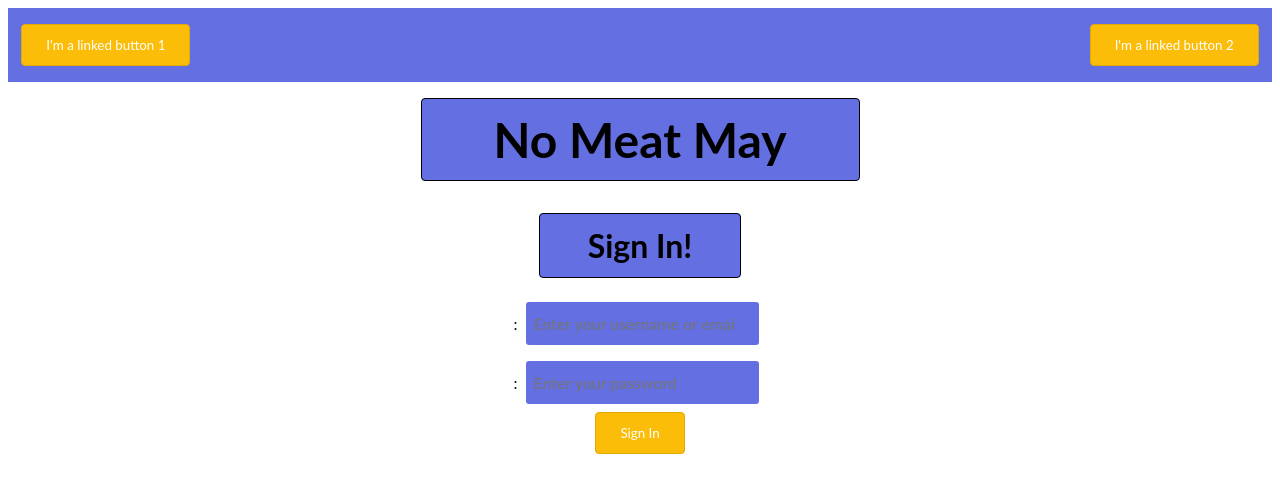
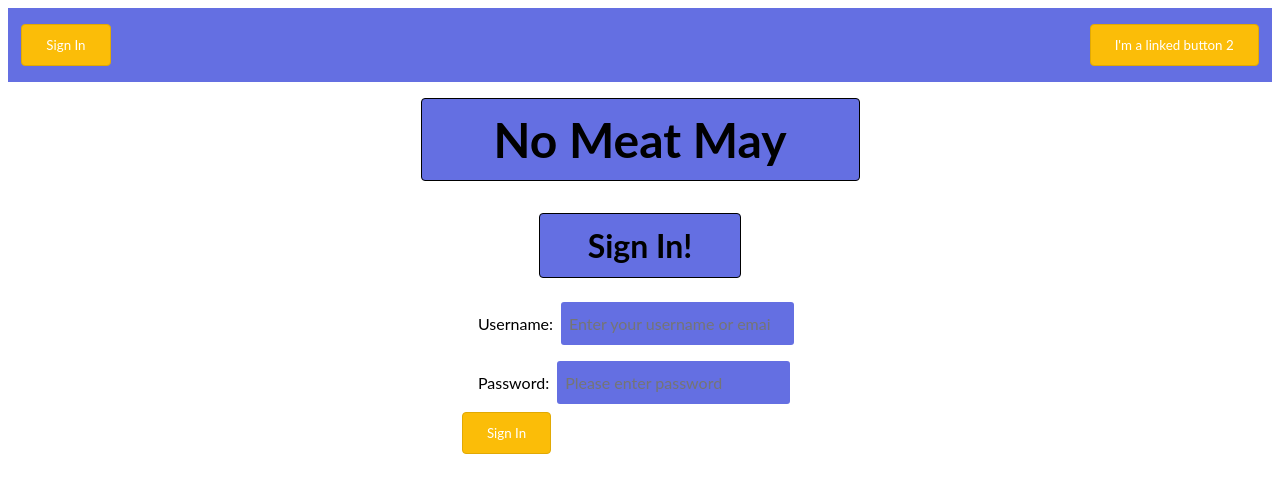
Before and after one commit to codeinaire/nmmFrontEnd, a React (Create React App) app: page /signin in a window 1280 px wide. Shown: the top 492 px of the page. Built offline with nearby package versions, Linux system fonts and the light colour scheme.

Commit message:
Create fetch to signup backend without graphql

```diff
--- a/package.json
+++ b/package.json
@@ -7,7 +7,9 @@
     "apollo-client": "^2.2.0",
     "apollo-client-preset": "^1.0.6",
     "apollo-link": "^1.0.7",
+    "apollo-link-context": "^1.0.3",
     "apollo-link-http": "^1.3.2",
+    "axios": "^0.17.1",
     "babel-eslint": "^8.1.1",
     "flow-bin": "^0.60.1",
     "graphql": "^0.11.7",
--- a/src/containers/SignInPage.jsx
+++ b/src/containers/SignInPage.jsx
@@ -1,13 +1,33 @@
-import React, { Component } from 'react';
-import { Link } from 'react-router-dom';
+// @flow
+import React from 'react';
+import gql from 'graphql-tag';
+import { graphql } from 'react-apollo';
+// import { Link } from 'react-router-dom';
 import { StyledFlex } from './SplashPage';
 import Button from '../sharedPresentational/SharedButton';
 import NavBar from '../sharedPresentational/SharedNavBar';
 import TextBox from '../sharedPresentational/SharedTextBox';
 import InputField from '../sharedPresentational/SharedInputField';
 
-class SignInPage extends Component {
-  render() {
+type PropsType = {
+  mutate: () => {};
+};
+
+const SignInPage = (props: PropsType) => {
+  function handleSubmit(event) {
+    event.preventDefault();
+    const data = new FormData(event.target);
+    props.mutate({
+      variables: {
+        username: data.get('username'),
+        password: data.get('password'),
+      },
+    }).then((response) => {
+        console.log('got data', response);
+    }).catch((error) => {
+        console.log('there was an error sending the query', error);
+    });
+  }
   return (
     <StyledFlex >
       <NavBar />
@@ -21,28 +41,50 @@ class SignInPage extends Component {
         backgroundColour="#fbbd08"
         textColour="#fff"
       />
+      <form onSubmit={handleSubmit}>
         <InputField
-          label="Username"
+          ariaLabel="Username"
+          labelFor="userName"
+          labelName="Username"
+          name="username"
           placeholder="Enter your username or email."
           type="text"
-          name="username"
         />
         <InputField
-          label="Password"
-          placeholder="Enter your password"
+          ariaLabel="password"
+          labelFor="password"
+          labelName="Password"
+          name="password"
+          placeholder="Please enter password"
           type="password"
-          name="password"
         />
-        <Link to="/profile-edit">
         <Button
           title="Sign In"
           size="3"
           margin="1"
         />
-        </Link>
+      </form>
     </StyledFlex>
   );
+};
+
+const submitSignInDetails = gql`
+  mutation signInUser(
+    $username: String!,
+    $password: String!,
+  ) {
+    signInUser (
+      username: $username,
+      password: $password,
+    ) {
+      username,
+      firstname,
+      lastname,
+      motivation,
     }
   }
+`;
 
-export default SignInPage;
+const SignInPageRequest = graphql(submitSignInDetails)(SignInPage);
+
+export default SignInPageRequest;
--- a/src/containers/SignUpPage.jsx
+++ b/src/containers/SignUpPage.jsx
@@ -1,9 +1,8 @@
 // @flow
 import React from 'react';
+import axios from 'axios';
 import { Link } from 'react-router-dom';
 import styled from 'styled-components';
-import gql from 'graphql-tag';
-import { graphql } from 'react-apollo';
 // might need to reconsider importing this from another file as it's important for responsiveness and may need to be in this file
 import { StyledFlex } from './SplashPage';
 import Button from '../sharedPresentational/SharedButton';
@@ -39,22 +38,27 @@ const StyledLabel = styled.label`
 
 type MotivationObjectType = {
   motivation: string,
-}
+};
 
-const SignUpPage = (props) => {
+const SignUpPage = () => {
   function handleSubmit(event) {
     event.preventDefault();
     const data = new FormData(event.target);
-    props.mutate({
-      variables: {
+    const url = 'http://localhost:3001/signup';
+    const dataToSend = {
       username: data.get('username'),
       firstname: data.get('firstname'),
       lastname: data.get('lastname'),
       email: data.get('email'),
       password: data.get('password'),
       motivation: data.get('motivation'),
-      },
-    }).then((response) => {
+    };
+    axios({
+      method: 'post',
+      url,
+      data: dataToSend,
+    })
+      .then((response) => {
         console.log('got data', response);
       }).catch((error) => {
         console.log('there was an error sending the query', error);
@@ -152,33 +156,5 @@ const SignUpPage = (props) => {
 
 // <Link to="/signin">
 // </Link>
-const submitSignupDetails = gql`
-  mutation submitSignupDetails(
-    $username: String!,
-    $firstname: String!,
-    $lastname: String!,
-    $email: String!,
-    $password: String!,
-    $motivation: String!
-  ) {
-    submitSignupDetails(
-      username: $username,
-      firstname: $firstname,
-      lastname: $lastname,
-      email: $email,
-      password: $password,
-      motivation: $motivation
-    ){
-      username,
-      firstname,
-      lastname,
-      email,
-      password,
-      motivation
-    }
-  }
-`;
 
-const SignUpPageRequest = graphql(submitSignupDetails)(SignUpPage);
-
-export default SignUpPageRequest;
+export default SignUpPage;
--- a/src/sharedPresentational/SharedNavBar.js
+++ b/src/sharedPresentational/SharedNavBar.js
@@ -1,6 +1,7 @@
 // @flow
 import React from 'react';
 import styled from 'styled-components';
+import { Link } from 'react-router-dom';
 import LinkedButton from './SharedButton';
 
 const StyledNav = styled.nav`
@@ -14,7 +15,9 @@ const StyledNav = styled.nav`
 
 const SharedNavBar = () => (
   <StyledNav >
-    <LinkedButton title="I'm a linked button 1" leftRightMargin="1" />
+    <Link to="/signin">
+      <LinkedButton title="Sign In" leftRightMargin="1" />
+    </Link>
     <LinkedButton title="I'm a linked button 2" leftRightMargin="1" />
   </StyledNav>
 );
```
Also changed, not shown: src/apollo/ApolloClient.js (+13 -0 lines), 2 other files (tests, documents, lock files or other folders). Lines whose indentation alone changed are shown as unchanged.
